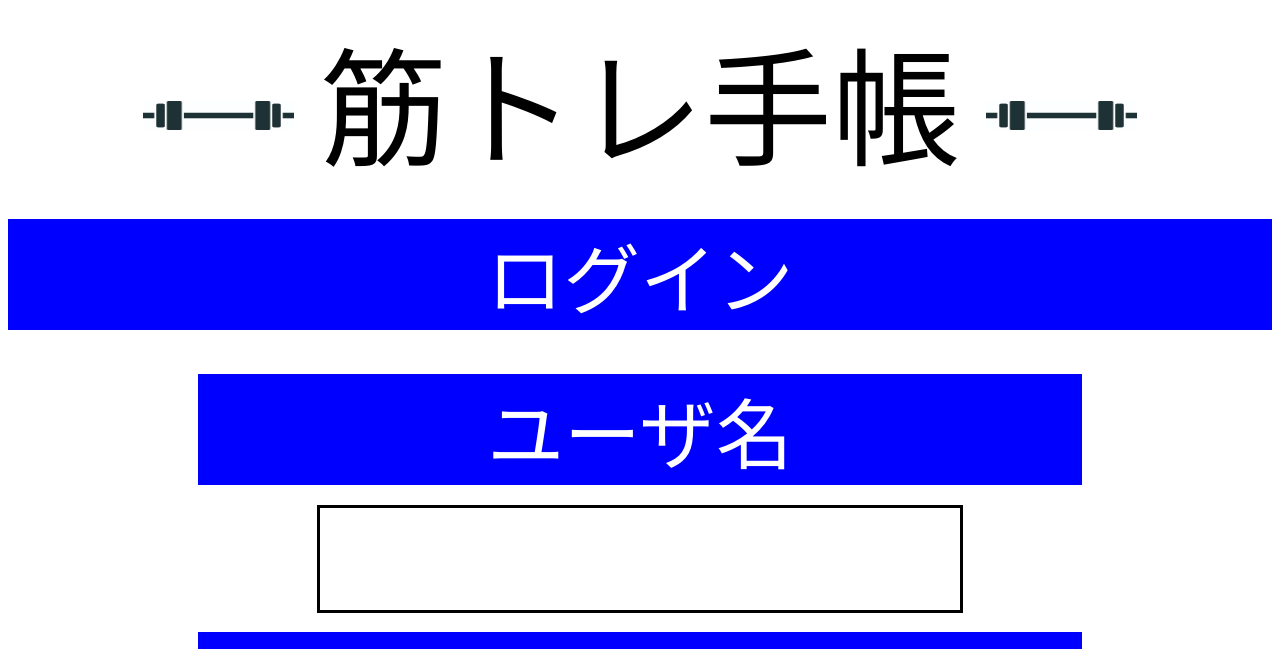
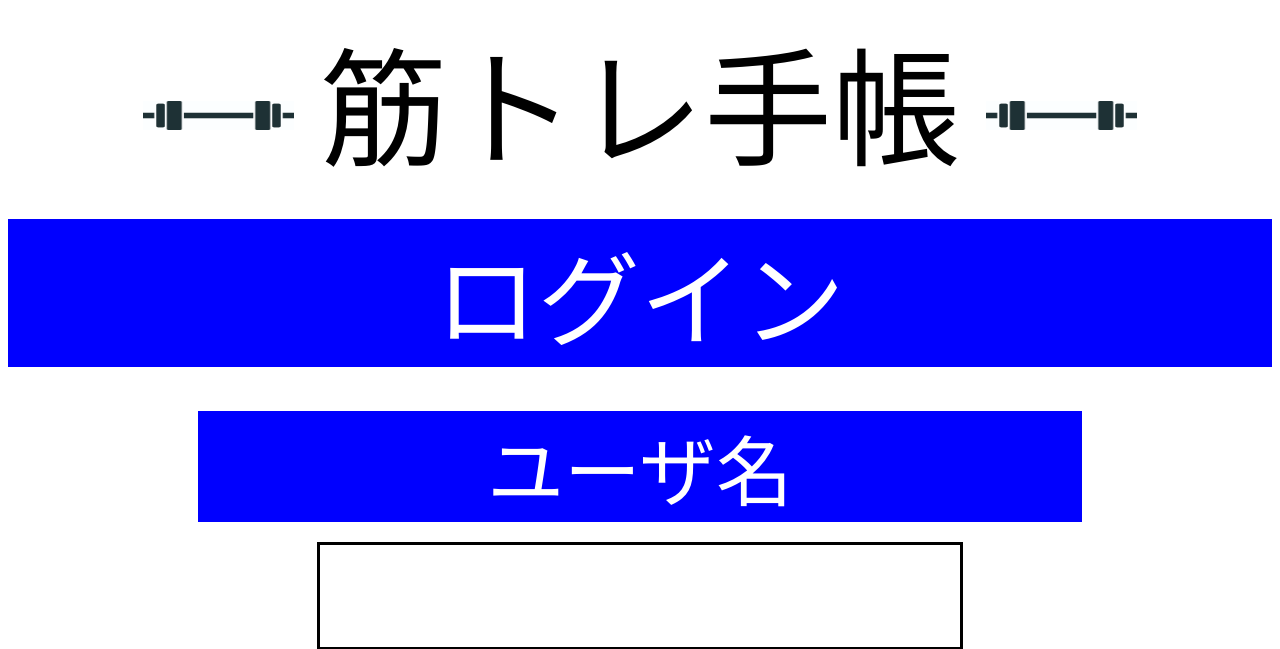
Before and after one commit to mimurayusuke/dep_test, a Django app: a page that uses templates/base.html in a window 1280 px wide. Shown: the top 649 px of the page. Run offline with Django 3.2, Linux system fonts and the light colour scheme; some libraries are stand-ins or nearby versions.

```diff
--- a/weight/static/css/common.css
+++ b/weight/static/css/common.css
@@ -79,7 +79,7 @@ li {
 
 
 .page_title {
-    font-size: 6vw;
+    font-size: 8vw;
     text-align: center;
     color: white;
     background-color:blue;
```
